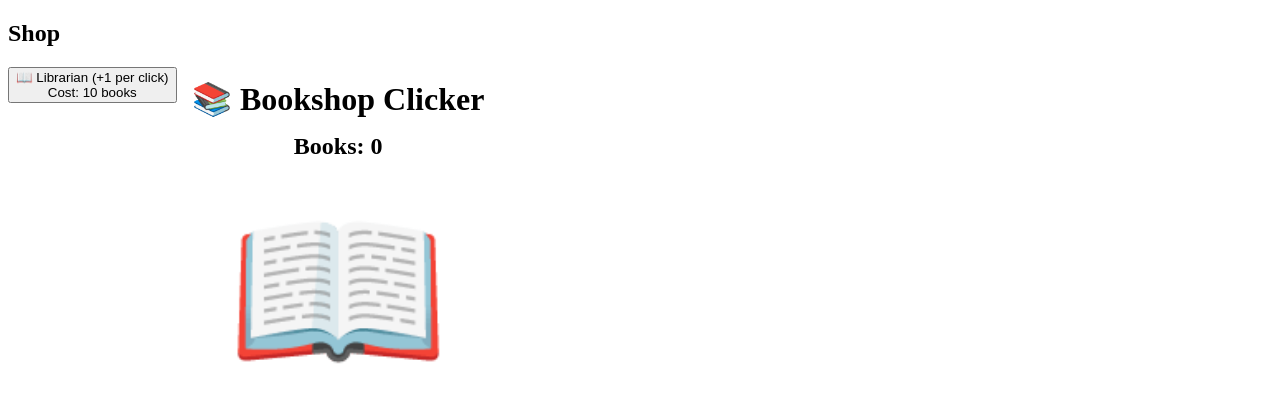
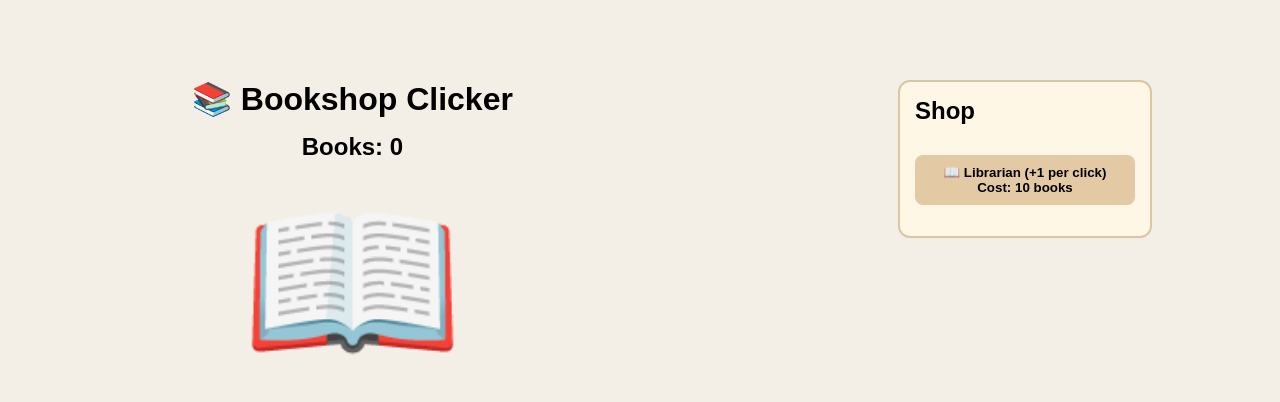
Before and after one commit to tommylynnnnn/Book-Clicker, a plain HTML site: page index.html in a window 1280 px wide. Drawn offline with Linux system fonts and the light colour scheme.

Commit message:
Update style.css

```diff
--- a/style.css
+++ b/style.css
@@ -1,23 +1,29 @@
+body {
+  margin: 0;
+  font-family: Arial, sans-serif;
+  background: #f4efe6;
+  height: 100vh;
+}
+
+/* GAME LEFT SIDE */
 #game {
   position: absolute;
   top: 10%;
   left: 15%;
   display: flex;
   flex-direction: column;
-  align-items: center; /* ⬅️ this is the key change */
+  align-items: center;
   gap: 15px;
 }
 
 h1 {
   margin: 0;
   font-size: 32px;
-  text-align: center;
 }
 
 #counter {
   font-size: 24px;
   font-weight: bold;
-  text-align: center;
 }
 
 #bookBtn {
@@ -26,9 +32,39 @@ h1 {
   border: none;
   cursor: pointer;
   transition: transform 0.1s ease;
-  margin-top: 10px;
 }
 
 #bookBtn:active {
   transform: scale(0.9);
 }
+
+/* 🛒 SHOP RIGHT SIDE */
+#shop {
+  position: absolute;
+  top: 10%;
+  right: 10%;
+  width: 220px;
+  background: #fff7e6;
+  padding: 15px;
+  border-radius: 12px;
+  border: 2px solid #d9c7a3;
+}
+
+#shop h2 {
+  margin-top: 0;
+}
+
+#shop button {
+  width: 100%;
+  padding: 10px;
+  cursor: pointer;
+  border: none;
+  border-radius: 8px;
+  background: #e3caa5;
+  font-weight: bold;
+  margin-top: 10px;
+}
+
+#shop button:active {
+  transform: scale(0.97);
+}
```
